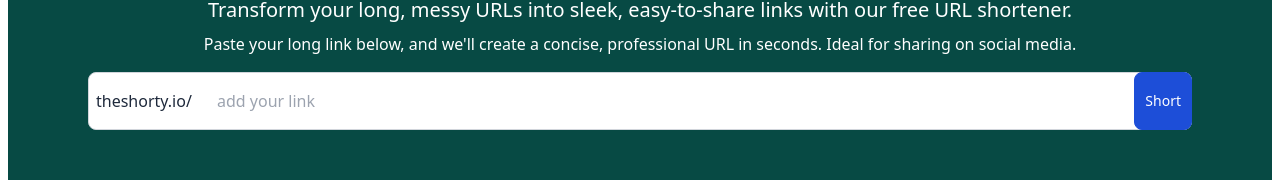
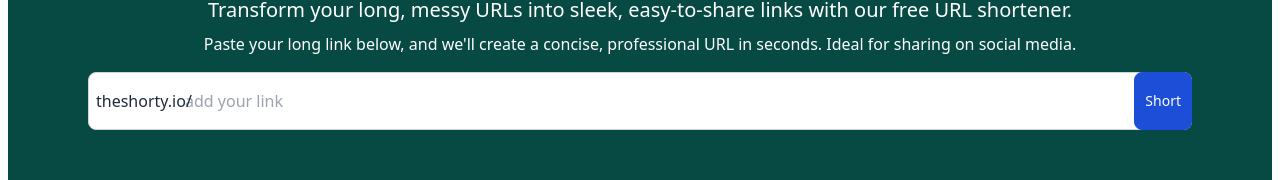
Before and after one commit to jalaj-pandey/theshorty, a React (Vite) app in the folder client/url-shortener/: page / in a window 1280 px wide. Shown: the part 260-440 px from the top of the page. Built offline with nearby package versions, Linux system fonts and the light colour scheme; no server answers.

Commit message:
Update FormContainer.tsx

```diff
--- a/client/url-shortener/src/components/container/FormContainer.tsx
+++ b/client/url-shortener/src/components/container/FormContainer.tsx
@@ -46,7 +46,7 @@ const FormContainer:React.FunctionComponent<IFormContainerProps>= (props) => {
                   type="text"
                   placeholder="add your link"
                   required
-                  className="block w-full p-4 text-gray-900 ps-32 border border-gray-300 rounded-lg bg-white focus:ring-blue-500 focus:border-blue-500"
+                  className="block w-full p-4 text-gray-900 ps-24 border border-gray-300 rounded-lg bg-white focus:ring-blue-500 focus:border-blue-500"
                   value={fullUrl}
                   onChange={(e)=> setFullUrl(e.target.value)}
                 />
```
